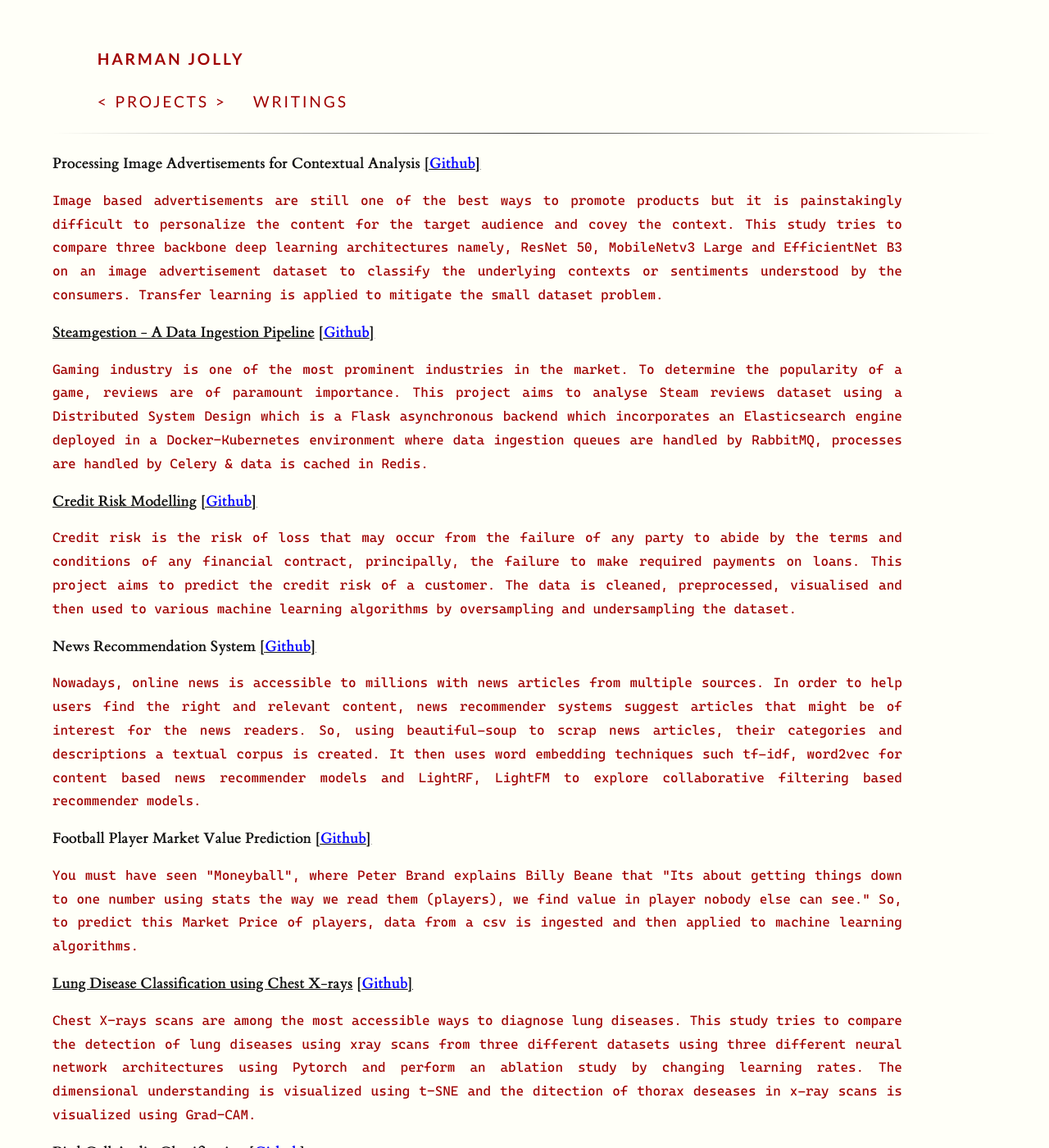
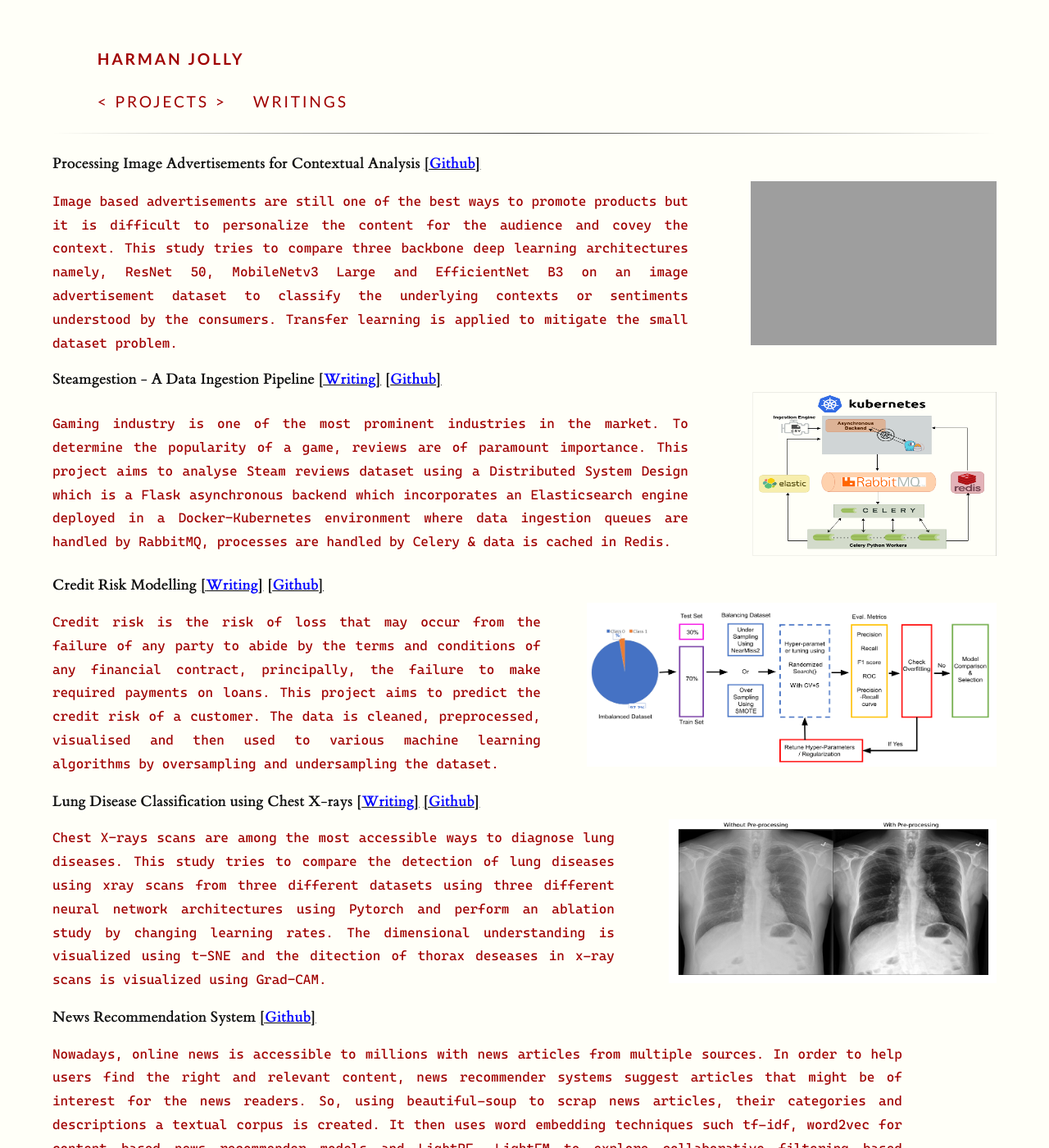
Before and after one commit to coderjolly/coderjolly.github.io, a Jekyll site: the page built from projects.md, in a window 1280 px wide and 1400 px high. Shown: the whole window at 82% size. Built offline with Jekyll 4.4.1, drawn with Linux system fonts in a browser that asks for light colours; a style sheet for code colours, icons or effects is not loaded; grey boxes are pictures that could not be loaded.

Commit message:
changed projects outlook

```diff
--- a/projects.md
+++ b/projects.md
@@ -8,19 +8,54 @@ weight: 2
 **Processing Image Advertisements for Contextual Analysis** [**[<font color='blue'>Github</font>]**](https://github.com/coderjolly/processing-advertisements){:target="_blank"}
 <br/>
 
-``Image based advertisements are still one of the best ways to promote products but it is painstakingly difficult to personalize the content for the target audience and covey the context. This study tries to compare three backbone deep learning architectures namely, ResNet 50, MobileNetv3 Large and EfficientNet B3 on an image advertisement dataset to classify the underlying contexts or sentiments understood by the consumers. Transfer learning is applied to mitigate the small dataset problem.``
+<div style="display: flex; align-items: center;">
+        <div style="flex: 1;">
+            <p style="font-family: 'cascadia'; font-size: 1.02rem; border-radius: 3px; color: #a00000; font-weight: 500;">
+            Image based advertisements are still one of the best ways to promote products but it is difficult to personalize the content for the audience and covey the context. This study tries to compare three backbone deep learning architectures namely, ResNet 50, MobileNetv3 Large and EfficientNet B3 on an image advertisement dataset to classify the underlying contexts or sentiments understood by the consumers. Transfer learning is applied to mitigate the small dataset problem.</p>
+        </div>
+        <div style="margin-left: -10px;">
+            <img src="/assets/img/image-advertisements/pre-processing.png" alt="Image" style="width: 300px; height: 200px;">
+        </div>
+</div>
+
+**Steamgestion - A Data Ingestion Pipeline** [**[<font color='blue'>Writing</font>]**](articles/22/steamgestion-data-pipeline){:target="_blank"} [**[<font color='blue'>Github</font>]**](https://github.com/coderjolly/data-ingestion-pipeline){:target="_blank"}
+<br/>
+
+<div style="display: flex; align-items: center;">
+        <div style="flex: 1;">
+            <p style="font-family: 'cascadia'; font-size: 1.02rem; border-radius: 3px; color: #a00000; font-weight: 500;">
+            Gaming industry is one of the most prominent industries in the market. To determine the popularity of a game, reviews are of paramount importance. This project aims to analyse Steam reviews dataset using a Distributed System Design which is a Flask asynchronous backend which incorporates an Elasticsearch engine deployed in a Docker-Kubernetes environment where data ingestion queues are handled by RabbitMQ, processes are handled by Celery & data is cached in Redis.</p>
+        </div>
+        <div style="margin-left: -10px;">
+            <img src="/assets/img/steamgestion/architecture.png" alt="Image" style="width: 300px; height: 200px;">
+        </div>
+</div>
 
 
-[**Steamgestion - A Data Ingestion Pipeline**](articles/22/steamgestion-data-pipeline){:target="_blank"} [**[<font color='blue'>Github</font>]**](https://github.com/coderjolly/data-ingestion-pipeline){:target="_blank"}
+**Credit Risk Modelling** [**[<font color='blue'>Writing</font>]**](articles/23/credit-risk-modelling){:target="_blank"} [**[<font color='blue'>Github</font>]**](https://github.com/coderjolly/credit-risk-modelling){:target="_blank"}
 <br/>
 
-``Gaming industry is one of the most prominent industries in the market. To determine the popularity of a game, reviews are of paramount importance. This project aims to analyse Steam reviews dataset using a Distributed System Design which is a Flask asynchronous backend which incorporates an Elasticsearch engine deployed in a Docker-Kubernetes environment where data ingestion queues are handled by RabbitMQ, processes are handled by Celery & data is cached in Redis.``
+<div style="display: flex; align-items: center;">
+        <div style="flex: 1;">
+            <p><code class="language-plaintext highlighter-rouge">Credit risk is the risk of loss that may occur from the failure of any party to abide by the terms and conditions of any financial contract, principally, the failure to make required payments on loans. This project aims to predict the credit risk of a customer. The data is cleaned, preprocessed, visualised and then used to various machine learning algorithms by oversampling and undersampling the dataset.</code></p>
+        </div>
+        <div style="margin-left: -10px;">
+            <img src="/assets/img/credit-card-risk-modelling/imbalanced-scenario.png" alt="Image" style="width: 500px; height: 200px;">
+        </div>
+</div>
 
 
-[**Credit Risk Modelling**](articles/23/credit-risk-modelling){:target="_blank"} [**[<font color='blue'>Github</font>]**](https://github.com/coderjolly/credit-risk-modelling){:target="_blank"}
+**Lung Disease Classification using Chest X-rays** [**[<font color='blue'>Writing</font>]**](articles/22/chest-x-ray){:target="_blank"} [**[<font color='blue'>Github</font>]**](https://github.com/coderjolly/Chest-X-Ray-Classification){:target="_blank"}
 <br/>
 
-``Credit risk is the risk of loss that may occur from the failure of any party to abide by the terms and conditions of any financial contract, principally, the failure to make required payments on loans. This project aims to predict the credit risk of a customer. The data is cleaned, preprocessed, visualised and then used to various machine learning algorithms by oversampling and undersampling the dataset.``
+<div style="display: flex; align-items: center;">
+        <div style="flex: 1;">
+            <p><code class="language-plaintext highlighter-rouge">Chest X-rays scans are among the most accessible ways to diagnose lung diseases. This study tries to compare the detection of lung diseases using xray scans from three different datasets using three different neural network architectures using Pytorch and perform an ablation study by changing learning rates. The dimensional understanding is visualized using t-SNE and the ditection of thorax deseases in x-ray scans is visualized using Grad-CAM.</code></p>
+        </div>
+        <div style="margin-left: -10px;">
+            <img src="/assets/img/chest-x-ray/histogram-equilization.png" alt="Image" style="width: 400px; height: 200px;">
+        </div>
+</div>
 
 
 **News Recommendation System** [**[<font color='blue'>Github</font>]**](https://github.com/coderjolly/news-recommender){:target="_blank"}
@@ -36,12 +71,6 @@ weight: 2
 <!-- for comparing their R^2 values and an EDA is performed to understand the data in negotiating players for transfers -->
 
 
-[**Lung Disease Classification using Chest X-rays**](articles/22/chest-x-ray){:target="_blank"} [**[<font color='blue'>Github</font>]**](https://github.com/coderjolly/Chest-X-Ray-Classification){:target="_blank"}
-<br/>
-
-``Chest X-rays scans are among the most accessible ways to diagnose lung diseases. This study tries to compare the detection of lung diseases using xray scans from three different datasets using three different neural network architectures using Pytorch and perform an ablation study by changing learning rates. The dimensional understanding is visualized using t-SNE and the ditection of thorax deseases in x-ray scans is visualized using Grad-CAM.``
-
-
 <!-- **Customer Churn Prediction** [**[<font color='blue'>Github</font>]**](https://github.com/coderjolly/customer-churn-prediction){:target="_blank"}
 <br/>
 
@@ -54,7 +83,7 @@ weight: 2
 ``With proper sound detection and classification, researchers can understand what birdcall signal the birds use, in order to communicate with each other or to warn others about the impending dangers in the vicinity. So, understanding the bird species via sound can able to detect theses dangers early. Mel Spectrograms of these bird audios are used as features to feed them to a CNN model in order to classify bird species.``
 
 
-[**Depression Data Collection Portal**](articles/23/find-help){:target="_blank"} [**[<font color='blue'>Github</font>]**](https://github.com/coderjolly/find-help){:target="_blank"}
+**Depression Data Collection Portal** [**[<font color='blue'>Writing</font>]**](articles/23/find-help){:target="_blank"} [**[<font color='blue'>Github</font>]**](https://github.com/coderjolly/find-help){:target="_blank"}
 <br/>
 
 ``A backend application based on Java Spring Boot that caters to the need of collecting data for patients with depression. Patients are able to register themselves, perform self assessment in order to get help from a counsellor or doctor. This self-assessment data will be communicated to a counsellor or doctor and then appropriate action will be taken accordingly.``
```
Also changed, not shown: index.md (+10 -0 lines).
